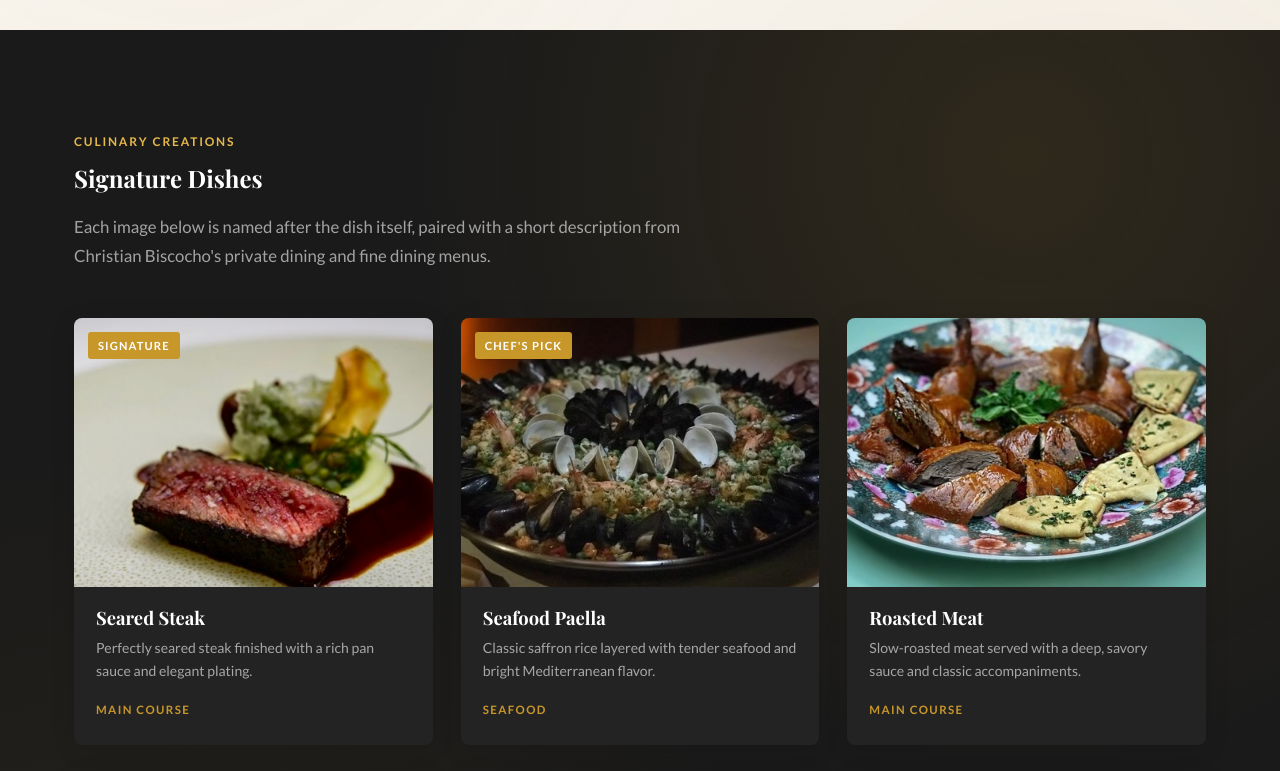
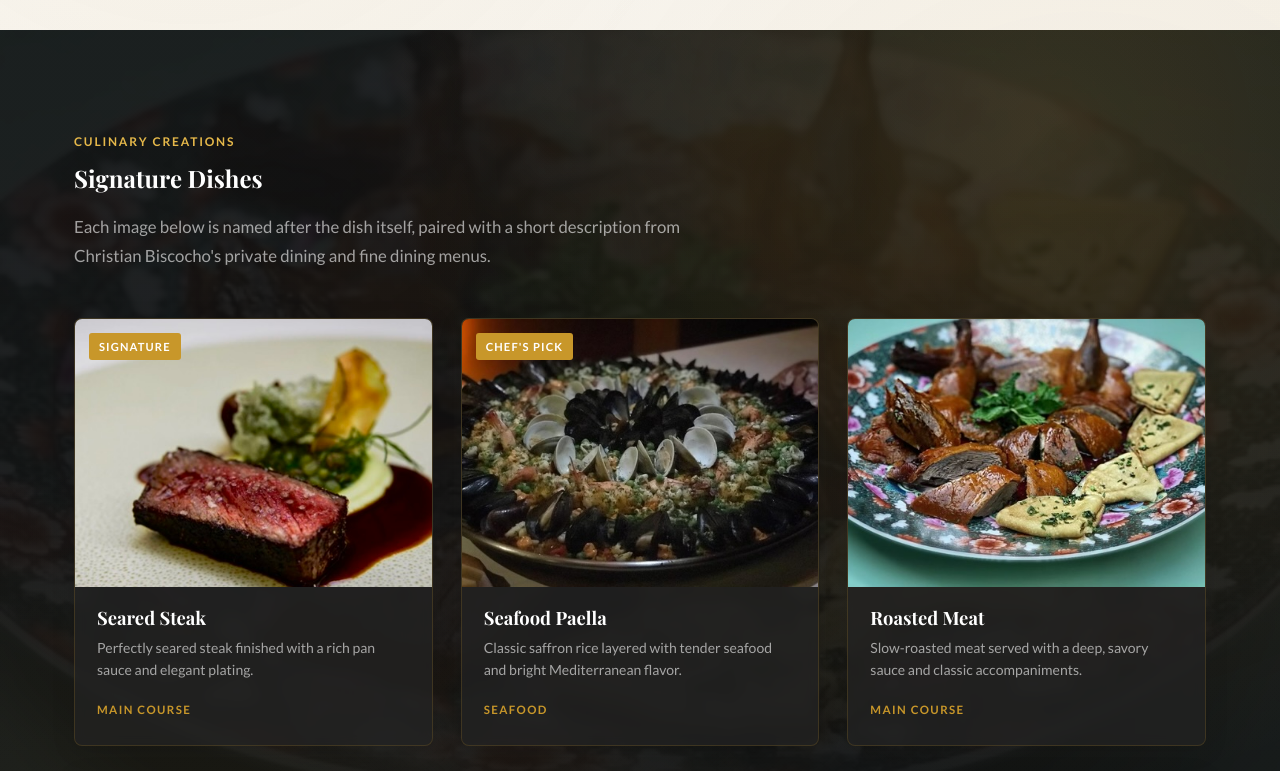
Before and after one commit to otek17/Chef_Profile, a website built with webpack: page Chef Profile/index.html in a window 1280 px wide. Shown: the part 1980-2751 px from the top of the page. Built offline with nearby package versions, Linux system fonts and the light colour scheme; a web font is replaced by a local one.

Commit message:
Add photographic background to dishes section with frosted dish cards; update contact email

```diff
--- a/Chef Profile/css/style.css
+++ b/Chef Profile/css/style.css
@@ -174,6 +174,31 @@ address { font-style: normal; }
     radial-gradient(circle at 10% 90%, rgba(200, 151, 42, 0.08) 0%, transparent 45%);
   color: rgba(255,255,255,0.85);
 }
+
+/* Dishes section – elegant photographic background */
+.dishes {
+  position: relative;
+  background-color: var(--color-dark);
+  background-image:
+    linear-gradient(rgba(18, 18, 18, 0.92), rgba(18, 18, 18, 0.94)),
+    url('../img/roasted_meat.jpg');
+  background-size: cover;
+  background-position: center;
+  background-attachment: fixed;
+  background-repeat: no-repeat;
+}
+/* Soft gold glow accents layered above the photo */
+.dishes::after {
+  content: '';
+  position: absolute;
+  inset: 0;
+  pointer-events: none;
+  background:
+    radial-gradient(circle at 82% 8%, rgba(200, 151, 42, 0.16) 0%, transparent 42%),
+    radial-gradient(circle at 12% 92%, rgba(200, 151, 42, 0.10) 0%, transparent 46%);
+}
+/* Keep section content above the decorative overlay */
+.dishes > .container { position: relative; z-index: 1; }
 
 /* Elegant hairline divider accent between light sections */
 .section + .section:not(.section--dark)::before,
@@ -444,15 +469,19 @@ address { font-style: normal; }
 }
 
 .dish-card {
-  background: #232323;
+  background: rgba(35, 35, 35, 0.72);
+  backdrop-filter: blur(6px);
+  -webkit-backdrop-filter: blur(6px);
+  border: 1px solid rgba(200, 151, 42, 0.18);
   border-radius: var(--radius);
   overflow: hidden;
   box-shadow: var(--shadow);
-  transition: transform var(--transition), box-shadow var(--transition);
+  transition: transform var(--transition), box-shadow var(--transition), border-color var(--transition);
 }
 .dish-card:hover {
   transform: translateY(-6px);
   box-shadow: var(--shadow-hover);
+  border-color: rgba(200, 151, 42, 0.45);
 }
 
 .dish-image-wrapper {
@@ -688,6 +717,7 @@ address { font-style: normal; }
   .nav-menu li a { display: block; padding: 12px 0; font-size: 1rem; }
   .contact-form { padding: 28px 20px; }
   .hero { background-attachment: scroll; }
+  .dishes { background-attachment: scroll; }
 }
 
 /* ======================================================================
--- a/Chef Profile/index.html
+++ b/Chef Profile/index.html
@@ -237,7 +237,7 @@
             <span class="contact-icon" aria-hidden="true">✉️</span>
             <div>
               <strong>Email</strong>
-              <p><a href="mailto:foodandspirit@icloud.com">foodandspirit@icloud.com</a></p>
+              <p><a href="mailto:cbiscocho85@gmail.com">cbiscocho85@gmail.com</a></p>
             </div>
           </div>
           <div class="social-links" aria-label="Social media links">
--- a/Chef Profile/js/app.js
+++ b/Chef Profile/js/app.js
@@ -67,7 +67,7 @@ const EMAILJS_CONFIG = {
 };
 
 // Where enquiries are sent when using the mailto fallback.
-const CONTACT_EMAIL = 'foodandspirit@icloud.com';
+const CONTACT_EMAIL = 'cbiscocho85@gmail.com';
 
 // Shown to the customer after a successful submission.
 const RESPONSE_MESSAGE =
```
